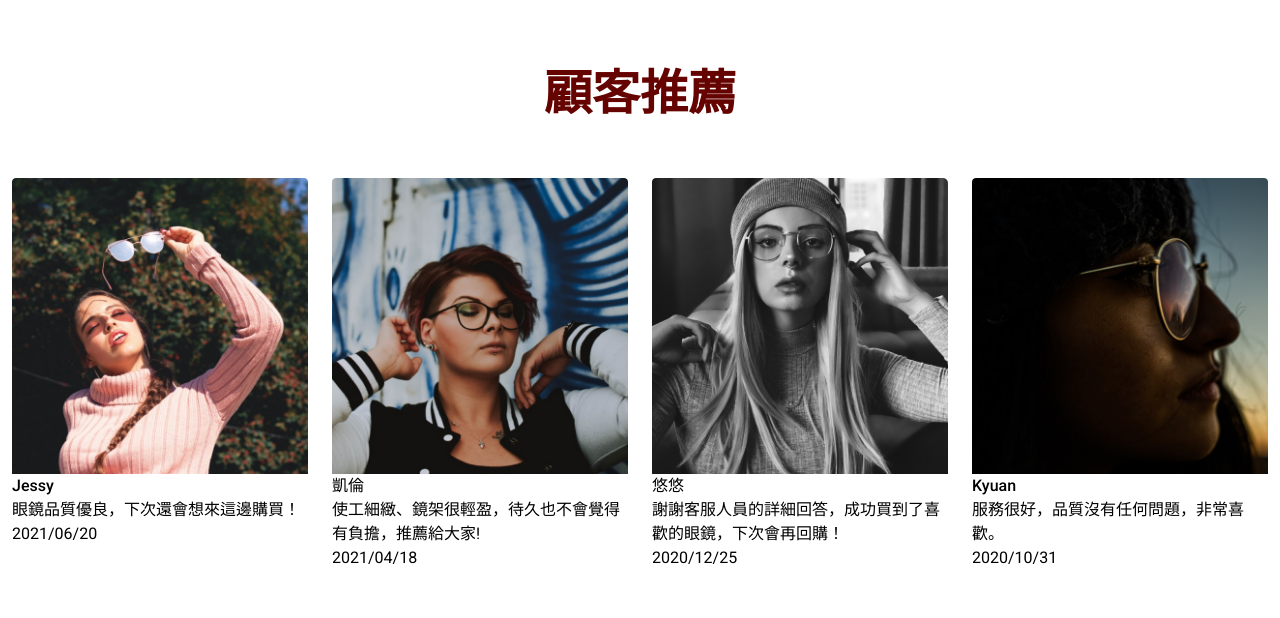
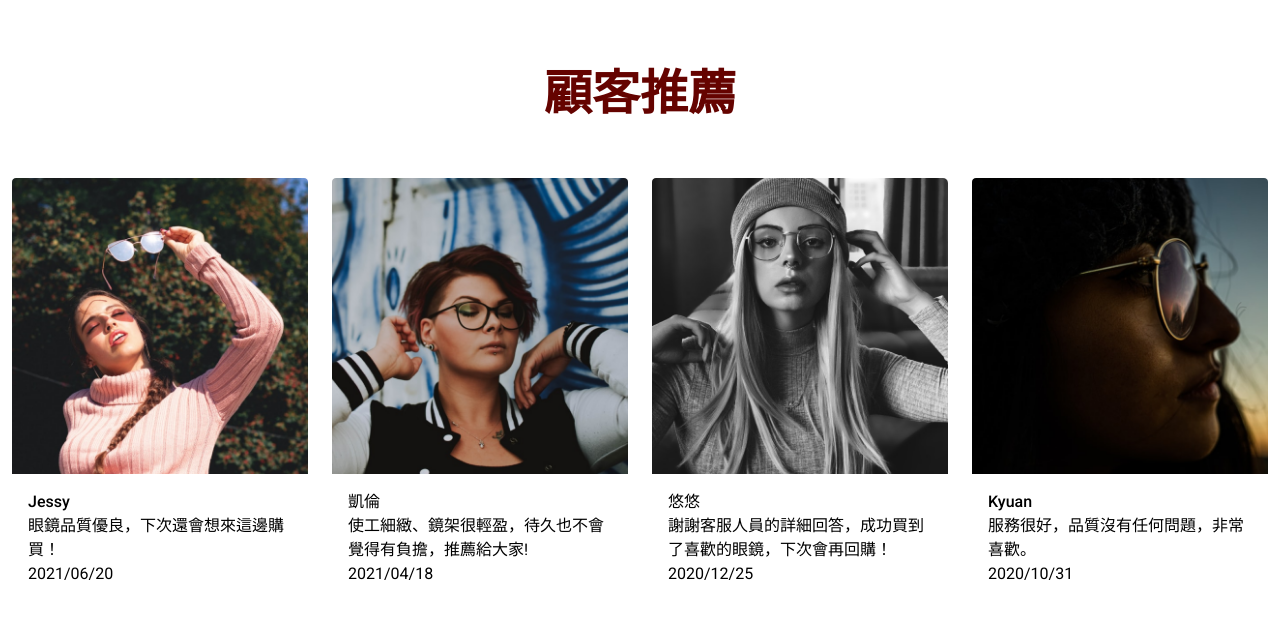
Before and after one commit to zitonbar/2024-week-three, a website built with Vite: page pages/index.html in a window 1280 px wide. Shown: the part 2620-3238 px from the top of the page. Built offline with nearby package versions, Linux system fonts and the light colour scheme; files whose address does not match are found by name.

Commit message:
新增 utils p-16 屬性、index section5 文字內容新增 p-16 屬性

```diff
--- a/assets/scss/utils/_utils.scss
+++ b/assets/scss/utils/_utils.scss
@@ -103,6 +103,9 @@
 // padding
 
 .p {
+    &-16 {
+        padding: 16px;
+    }
     // padding x
     &x {
         &-8 {
--- a/pages/index.html
+++ b/pages/index.html
@@ -89,7 +89,7 @@
         <div class="row">
           <div class="col col-3 col-md-6 col-sm-12 pb-md-24 pb-sm-16">
             <img src="../assets/images/home-section5-1.png" alt="">
-            <div>
+            <div class="p-16">
               <h5 class="fw-Medium">Jessy</h5>
               <p>眼鏡品質優良，下次還會想來這邊購買！</p>
               <span>2021/06/20</span>
@@ -97,7 +97,7 @@
           </div>
           <div class="col col-3 col-md-6 col-sm-12 pb-md-24 pb-sm-16">
             <img src="../assets/images/home-section5-2.png" alt="">
-            <div>
+            <div class="p-16">
               <h5 class="fw-Medium">凱倫</h5>
               <p>使工細緻、鏡架很輕盈，待久也不會覺得有負擔，推薦給大家!</p>
               <span>2021/04/18</span>
@@ -105,7 +105,7 @@
           </div>
           <div class="col col-3 col-md-6 col-sm-12 pb-sm-16">
             <img src="../assets//images/home-section5-3.png" alt="">
-            <div>
+            <div class="p-16">
               <h5 class="fw-Medium">悠悠</h5>
               <p>謝謝客服人員的詳細回答，成功買到了喜歡的眼鏡，下次會再回購！</p>
               <span>2020/12/25</span>
@@ -113,7 +113,7 @@
           </div>
           <div class="col col-3 col-md-6 col-sm-12 pb-sm-16">
             <img src="../assets/images/home-section5-4.png" alt="">
-            <div>
+            <div class="p-16">
               <h5 class="fw-Medium">Kyuan</h5>
               <p>服務很好，品質沒有任何問題，非常喜歡。</p>
               <span>2020/10/31</span>
```
